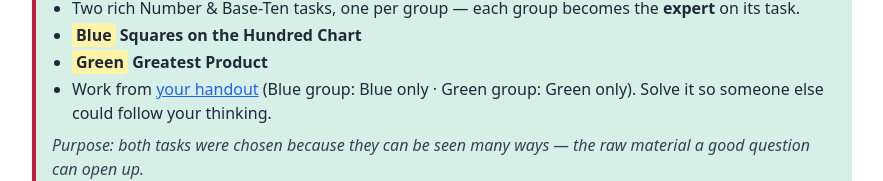
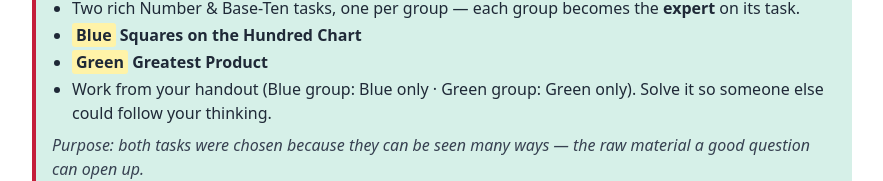
Before and after one commit to OhioMathTeacher/tce318p-fa26, a plain HTML site: page week-2-listening-questioning/wk2day1.html in a window 1280 px wide. Shown: the part 462-643 px from the top of the page, without its empty margins (198-1081 px from the left). Drawn offline with Linux system fonts and the light colour scheme.

Commit message:
Week 2 Day 1: unlink the handout
Co-Authored-By: Claude Opus 5 (1M context) <noreply@anthropic.com>

```diff
--- a/week-2-listening-questioning/wk2day1.html
+++ b/week-2-listening-questioning/wk2day1.html
@@ -45,7 +45,7 @@
   <li>Two rich Number &amp; Base-Ten tasks, one per group — each group becomes the <strong>expert</strong> on its task.</li>
   <li><span class="tag">Blue</span> <strong>Squares on the Hundred Chart</strong></li>
   <li><span class="tag">Green</span> <strong>Greatest Product</strong></li>
-  <li>Work from <a href="week-2-thinker-doer.docx">your handout</a> (Blue group: Blue only · Green group: Green only). Solve it so someone else could follow your thinking.</li>
+  <li>Work from your handout (Blue group: Blue only · Green group: Green only). Solve it so someone else could follow your thinking.</li>
  </ul>
  <p class="purpose">Purpose: both tasks were chosen because they can be <em>seen many ways</em> — the raw material a good question can open up.</p>
 </div>
```
